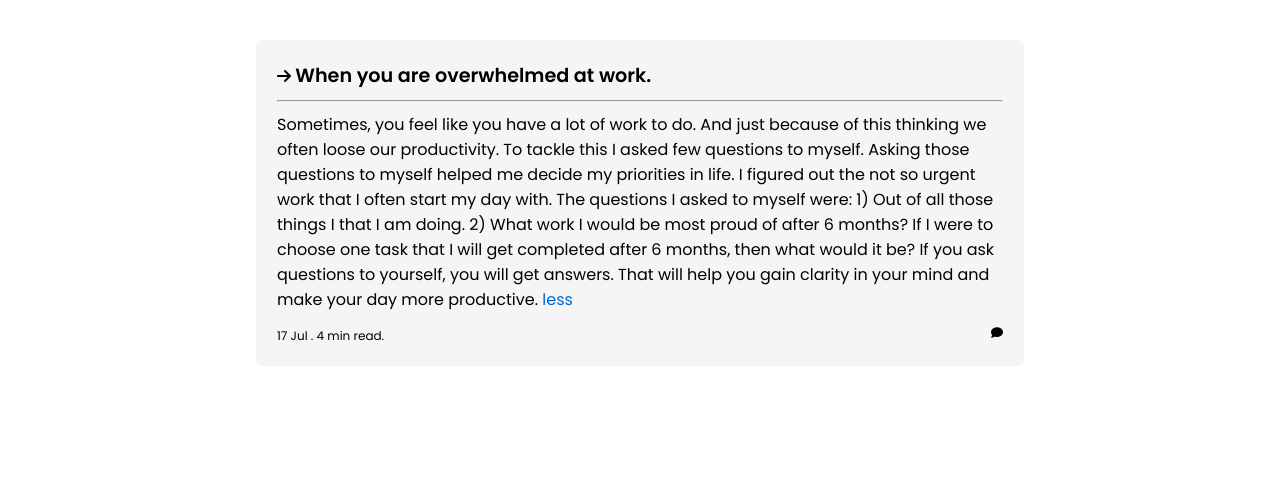
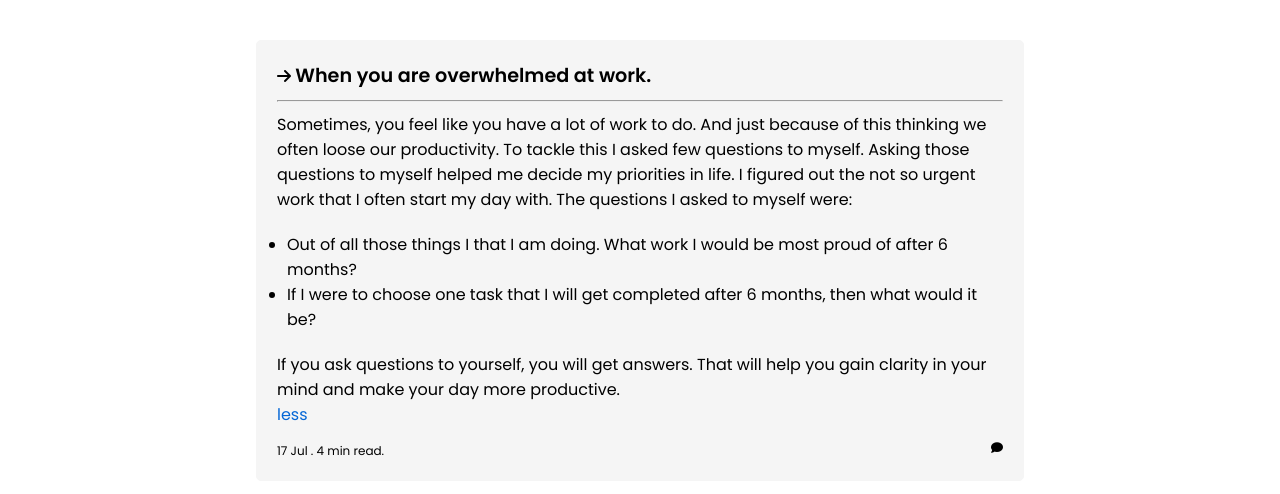
Before and after one commit to envision79/blog, a plain HTML site: page index.html in a window 1280 px wide. Both pictures are taken after a click on the link "more". Shown: the part 70-564 px from the top of the page. Drawn offline with Linux system fonts and the light colour scheme.

Commit message:
styled the blog ul li

```diff
--- a/blog.css
+++ b/blog.css
@@ -46,6 +46,9 @@ hr {
     font-size: 12px;
     display: flex;
     justify-content: space-between;
+}
+.ques1 {
+  padding: 20px 10px;
 }
 
 
@@ -103,11 +106,10 @@ hr {
 }
 
 body {
-  background-repeat: no-repeat;
+  /* background-repeat: no-repeat;
   background-position: center;
-  background-size: cover;
+  background-size: cover; */
   min-height: 100vh;
-  position: relative;
 }
 
 nav {
--- a/blog.js
+++ b/blog.js
@@ -37,14 +37,30 @@ function myFunction() {
   }
 }
 
+
 //more
 let more = document.querySelector(".more");
 let less = document.querySelector(".less");
 let lastText = document.querySelector(".last-text")
+let ul = document.querySelector(".ques1");
 more.addEventListener('click', function() {
+    ul.textContent = "";
     more.classList.add('display-none');
     less.classList.remove('display-none');
-    lastText.textContent = "Sometimes, you feel like you have a lot of work to do. And just because of this thinking we often loose our productivity. To tackle this I asked few questions to myself. Asking those questions to myself helped me decide my priorities in life. I figured out the not so urgent work that I often start my day with. The questions I asked to myself were: 1) Out of all those things I that I am doing. 2) What work I would be most proud of after 6 months? If I were to choose one task that I will get completed after 6 months, then what would it be? If you ask questions to yourself, you will get answers. That will help you gain clarity in your mind and make your day more productive.";
+    let firstPart = document.createElement("P");
+    let lastPart = document.createElement("P");
+    firstPart.textContent = "Sometimes, you feel like you have a lot of work to do. And just because of this thinking we often loose our productivity. To tackle this I asked few questions to myself. Asking those questions to myself helped me decide my priorities in life. I figured out the not so urgent work that I often start my day with. The questions I asked to myself were: ";
+    let li1 = document.createElement("LI");
+    let li2 = document.createElement("LI");
+    ul.append(li1);
+    ul.append(li2);
+    li1.textContent = "Out of all those things I that I am doing. What work I would be most proud of after 6 months?";
+    li2.textContent = "If I were to choose one task that I will get completed after 6 months, then what would it be? ";
+    lastPart.textContent = "If you ask questions to yourself, you will get answers. That will help you gain clarity in your mind and make your day more productive.";
+    lastText.textContent = "";
+    lastText.append(firstPart);
+    lastText.append(ul);
+    lastText.append(lastPart);
 })
 less.addEventListener('click', function() {
     less.classList.add('display-none');
--- a/index.html
+++ b/index.html
@@ -12,6 +12,8 @@
     <link rel="stylesheet" href="blog.css" />
   </head>
   <body>
+
+
     <div class="max-width">
       <nav class="navbar">
         <a class="logo" href="https://envision79.github.io/portfolio1/">Portfo<span class="liospan">lio.</span></a>
@@ -44,6 +46,9 @@
       </nav>
     </div>
 
+
+
+
     <div class="blogs">
       <div class="blog">
         <i class="fas fa-arrow-right"></i>
@@ -58,6 +63,7 @@
           Sometimes, you feel like you have a lot of work to do. And just
           because of this thinking we often loose our productivity. To tackle
           this I…
+          <ul class="ques1"></ul>
         </span>
         <a class="more">more</a>
         <a class="less display-none">less</a>
```
